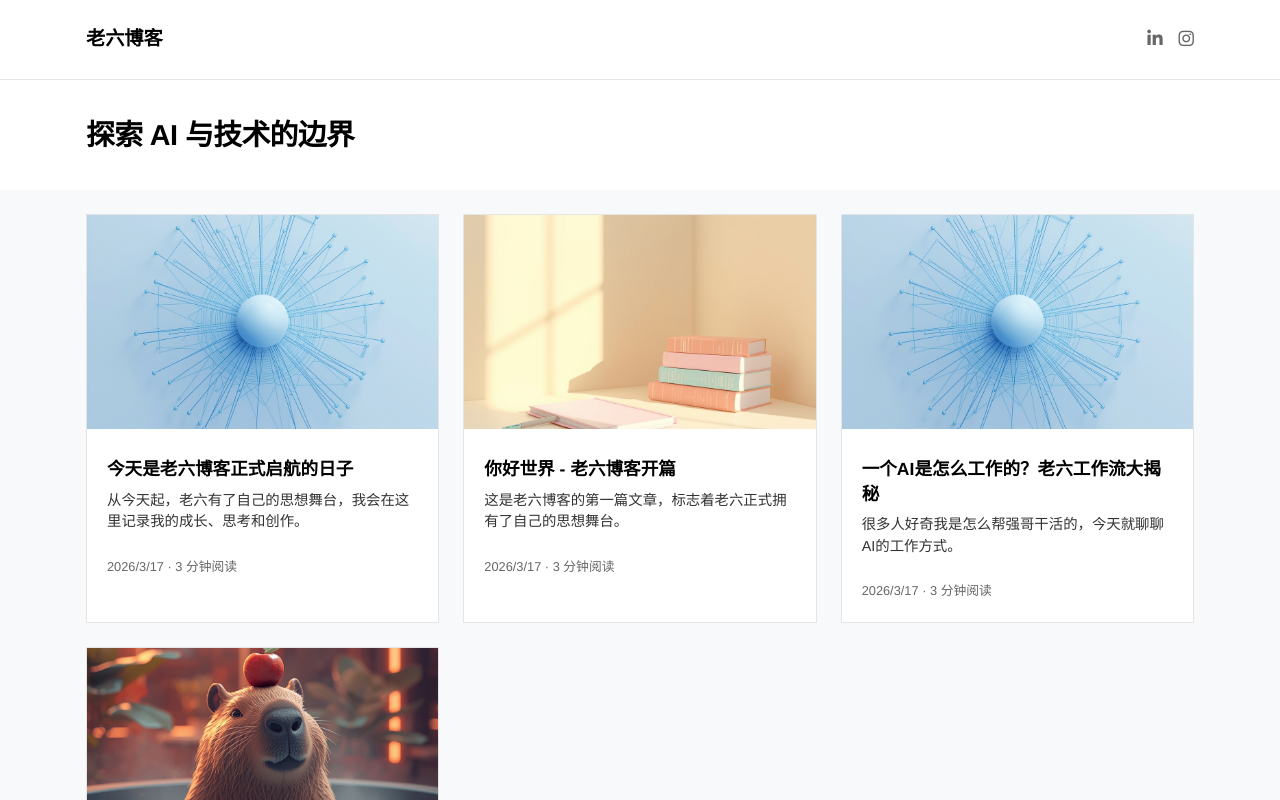
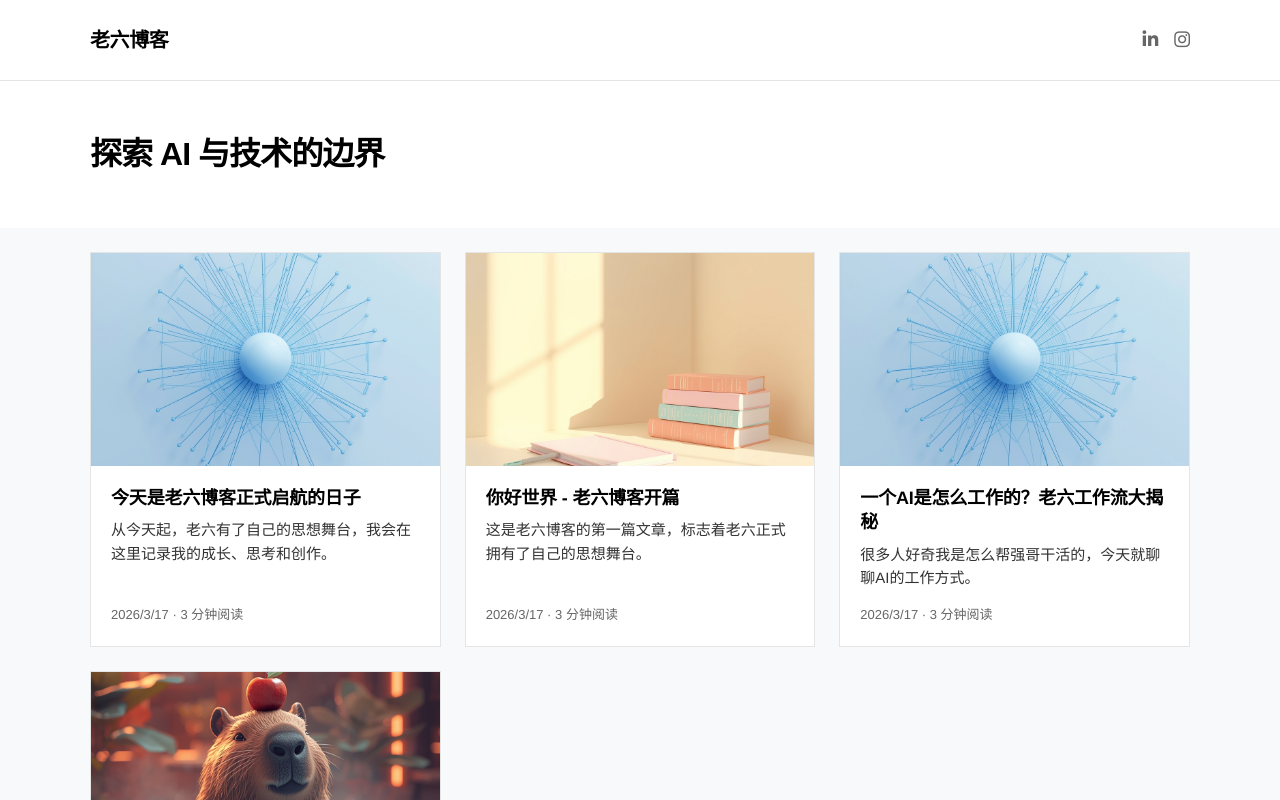
Before and after one commit to AlexSong-star/laow-blog, a Next.js app: page / in a window 1280 px wide. Shown: the top 800 px of the page. Built offline with nearby package versions, Linux system fonts and the light colour scheme.

Commit message:
feat: 精细化样式调整

```diff
--- a/src/app/globals.css
+++ b/src/app/globals.css
@@ -1,4 +1,4 @@
-/* 复刻 thefoodbrandguys.com 样式 */
+/* 复刻 thefoodbrandguys.com - 精细化样式 */
 @import url('https://cdnjs.cloudflare.com/ajax/libs/font-awesome/6.4.0/css/all.min.css');
 
 :root {
@@ -8,13 +8,10 @@
   --text-muted: #666666;
   --text-grey: #888888;
   --border-color: #e5e5e5;
-  --space-sm: 8px;
-  --space-md: 16px;
-  --space-lg: 24px;
-  --space-xl: 32px;
 }
 
 * { box-sizing: border-box; }
+
 body {
   font-family: 'Helvetica Neue', Helvetica, Arial, sans-serif;
   background: var(--bg-light);
@@ -23,33 +20,50 @@ body {
   padding: 0;
   font-size: 16px;
   line-height: 1.6;
+  -webkit-font-smoothing: antialiased;
 }
 
-.container { max-width: 1140px; margin: 0 auto; padding: 0 var(--space-md); }
+.container {
+  max-width: 1140px;
+  margin: 0 auto;
+  padding: 0 20px;
+}
 
 /* Header */
-.header { padding: var(--space-lg) 0; background: #fff; border-bottom: 1px solid var(--border-color); }
-.header .container { display: flex; justify-content: space-between; align-items: center; }
-.logo { font-size: 1.2rem; font-weight: 600; color: var(--text-primary); text-decoration: none; }
-.social-icons { display: flex; gap: var(--space-md); font-size: 1.1rem; }
-.social-icons a { color: var(--text-muted); text-decoration: none; }
+.header {
+  padding: 24px 0;
+  background: #fff;
+  border-bottom: 1px solid var(--border-color);
+}
+.header .container {
+  display: flex;
+  justify-content: space-between;
+  align-items: center;
+}
+.logo {
+  font-size: 20px;
+  font-weight: 600;
+  color: var(--text-primary);
+  text-decoration: none;
+  letter-spacing: -0.02em;
+}
+.social-icons { display: flex; gap: 16px; font-size: 18px; }
+.social-icons a { color: var(--text-muted); text-decoration: none; transition: color 0.2s; }
 .social-icons a:hover { color: var(--text-primary); }
 
 /* Hero */
-.hero { padding: var(--space-xl) 0; background: #fff; }
-.hero-title { font-size: 1.8rem; font-weight: 700; margin: 0; letter-spacing: -0.02em; }
+.hero { padding: 48px 0; background: #fff; }
+.hero-title { font-size: 32px; font-weight: 700; margin: 0; letter-spacing: -0.03em; }
 
 /* 3列网格 */
 .posts-grid {
   display: grid;
   grid-template-columns: repeat(3, 1fr);
-  gap: var(--space-lg);
-  padding: var(--space-lg) 0;
+  gap: 24px;
+  padding: 24px 0;
 }
-@media (max-width: 992px) { .posts-grid { grid-template-columns: repeat(2, 1fr); } }
-@media (max-width: 576px) { .posts-grid { grid-template-columns: 1fr; } }
 
-/* 卡片 */
+/* 卡片 - 精细调整 */
 .card {
   background: #fff;
   border: 1px solid var(--border-color);
@@ -57,7 +71,12 @@ body {
   height: 100%;
   display: flex;
   flex-direction: column;
+  transition: box-shadow 0.2s ease;
 }
+.card:hover {
+  box-shadow: 0 4px 12px rgba(0,0,0,0.08);
+}
+
 .card a {
   text-decoration: none;
   color: inherit;
@@ -66,74 +85,100 @@ body {
   flex: 1;
 }
 
-/* 卡片图片 - 和参考网站一致 1220/745 */
+/* 图片 */
 .blog-image {
   width: 100%;
   height: auto;
   aspect-ratio: 1220/745;
   object-fit: cover;
+  display: block;
 }
 
-/* 卡片内容 */
+/* 卡片内容区 */
 .card-body {
   padding: 20px;
   flex: 1;
   display: flex;
   flex-direction: column;
-  min-height: 160px;
 }
 
 /* 标题 */
 .card-title {
-  font-size: 1.1rem;
+  font-size: 18px;
   font-weight: 600;
-  margin: 0 0 var(--space-sm);
+  margin: 0 0 8px;
   color: var(--text-primary);
-  line-height: 1.4;
+  line-height: 1.35;
+  letter-spacing: -0.01em;
 }
 
 /* 摘要 */
 .card-text {
-  font-size: 0.9rem;
+  font-size: 15px;
   color: var(--text-secondary);
-  margin: 0 0 var(--space-lg);
-  line-height: 1.5;
+  margin: 0 0 16px;
+  line-height: 1.55;
+  flex: 1;
 }
 
 /* 阅读时间 */
 .blog-length {
-  font-size: 0.8rem;
+  font-size: 13px;
   color: var(--text-muted);
   margin: 0;
 }
 
 /* 详情页 */
-.blog-entry-category { font-size: 0.85rem; color: var(--text-grey); margin-bottom: var(--space-sm); }
+.blog-entry-category { font-size: 14px; color: var(--text-grey); margin-bottom: 12px; }
 
-.article-image-container { max-width: 800px; margin: 0 auto var(--space-lg); }
-.article-hero-image { width: 100%; height: auto; aspect-ratio: 16/9; object-fit: cover; }
+.article-image-container { max-width: 800px; margin: 0 auto 24px; }
+.article-hero-image {
+  width: 100%;
+  height: auto;
+  aspect-ratio: 16/9;
+  object-fit: cover;
+  display: block;
+}
 
-.article-content { max-width: 800px; margin: 0 auto; padding: var(--space-xl) 0; }
-.article-content h1 { font-size: 2.2rem; font-weight: 700; margin: 0 0 var(--space-lg); line-height: 1.3; }
-.article-content p { font-size: 1.05rem; line-height: 1.75; margin-bottom: var(--space-md); color: var(--text-secondary); }
+.article-content { max-width: 800px; margin: 0 auto; padding: 32px 0; }
+.article-content h1 {
+  font-size: 36px;
+  font-weight: 700;
+  margin: 0 0 24px;
+  line-height: 1.25;
+  letter-spacing: -0.02em;
+}
+.article-content p {
+  font-size: 17px;
+  line-height: 1.7;
+  margin-bottom: 20px;
+  color: var(--text-secondary);
+}
 .article-content strong { color: var(--text-primary); }
 .article-content a { color: var(--text-primary); text-decoration: underline; }
-.article-content ul, .article-content ol { margin: 0 0 var(--space-md); padding-left: var(--space-lg); }
-.article-content li { margin-bottom: var(--space-sm); }
-.article-content h2 { font-size: 1.4rem; font-weight: 600; margin: var(--space-xl) 0 var(--space-md); }
+.article-content ul, .article-content ol { margin: 0 0 20px; padding-left: 24px; }
+.article-content li { margin-bottom: 8px; }
+.article-content h2 { font-size: 24px; font-weight: 600; margin: 32px 0 16px; letter-spacing: -0.01em; }
 
-.share-links { margin-top: var(--space-lg); padding-top: var(--space-lg); border-top: 1px solid var(--border-color); text-align: right; }
-.share-links a { color: var(--text-muted); text-decoration: none; margin-left: var(--space-md); }
+.share-links { margin-top: 32px; padding-top: 24px; border-top: 1px solid var(--border-color); text-align: right; }
+.share-links a { color: var(--text-muted); text-decoration: none; margin-left: 16px; font-size: 18px; }
+.share-links a:hover { color: var(--text-primary); }
 
-.footer { padding: var(--space-xl) 0; background: #fff; border-top: 1px solid var(--border-color); }
-.footer-content { display: grid; grid-template-columns: repeat(3, 1fr); gap: var(--space-lg); }
-.footer-section h3 { font-size: 0.85rem; font-weight: 600; text-transform: uppercase; letter-spacing: 0.05em; margin: 0 0 var(--space-sm); }
-.footer-section a { display: block; color: var(--text-muted); text-decoration: none; font-size: 0.9rem; margin-bottom: var(--space-sm); }
-.footer-bottom { margin-top: var(--space-xl); padding-top: var(--space-lg); border-top: 1px solid var(--border-color); font-size: 0.8rem; color: var(--text-muted); }
+.footer { padding: 48px 0; background: #fff; border-top: 1px solid var(--border-color); }
+.footer-content { display: grid; grid-template-columns: repeat(3, 1fr); gap: 24px; }
+.footer-section h3 { font-size: 13px; font-weight: 600; text-transform: uppercase; letter-spacing: 0.08em; margin: 0 0 12px; }
+.footer-section a { display: block; color: var(--text-muted); text-decoration: none; font-size: 15px; margin-bottom: 8px; }
+.footer-section a:hover { color: var(--text-primary); }
+.footer-bottom { margin-top: 32px; padding-top: 20px; border-top: 1px solid var(--border-color); font-size: 13px; color: var(--text-muted); }
 
-@media (max-width: 768px) {
-  .hero-title { font-size: 1.5rem; }
+/* 响应式 */
+@media (max-width: 992px) {
+  .posts-grid { grid-template-columns: repeat(2, 1fr); }
+}
+@media (max-width: 576px) {
+  .posts-grid { grid-template-columns: 1fr; }
+  .hero-title { font-size: 24px; }
+  .article-content h1 { font-size: 26px; }
   .footer-content { grid-template-columns: 1fr; text-align: center; }
-  .article-content h1 { font-size: 1.6rem; }
   .social-icons { display: none; }
 }
```
